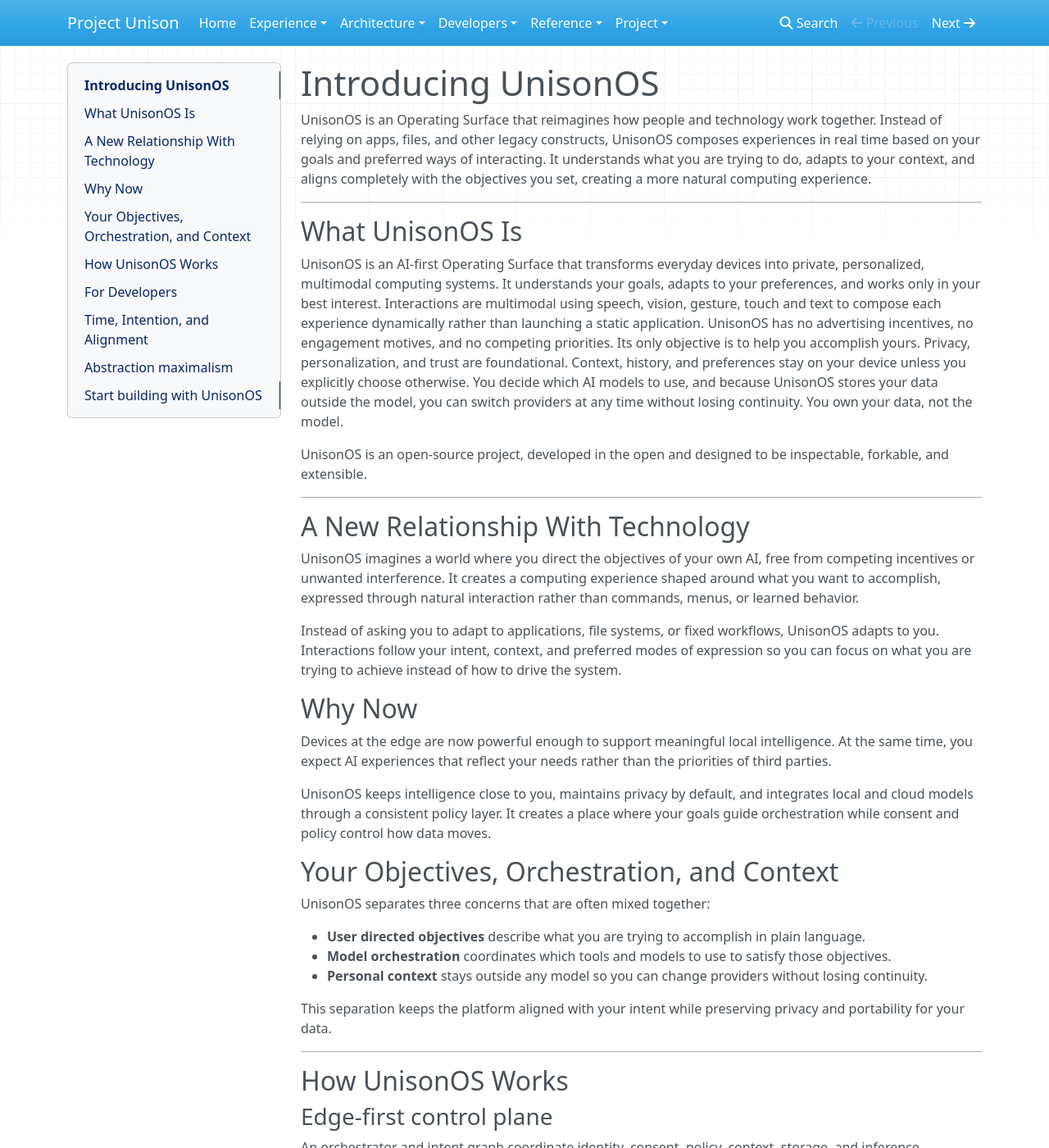
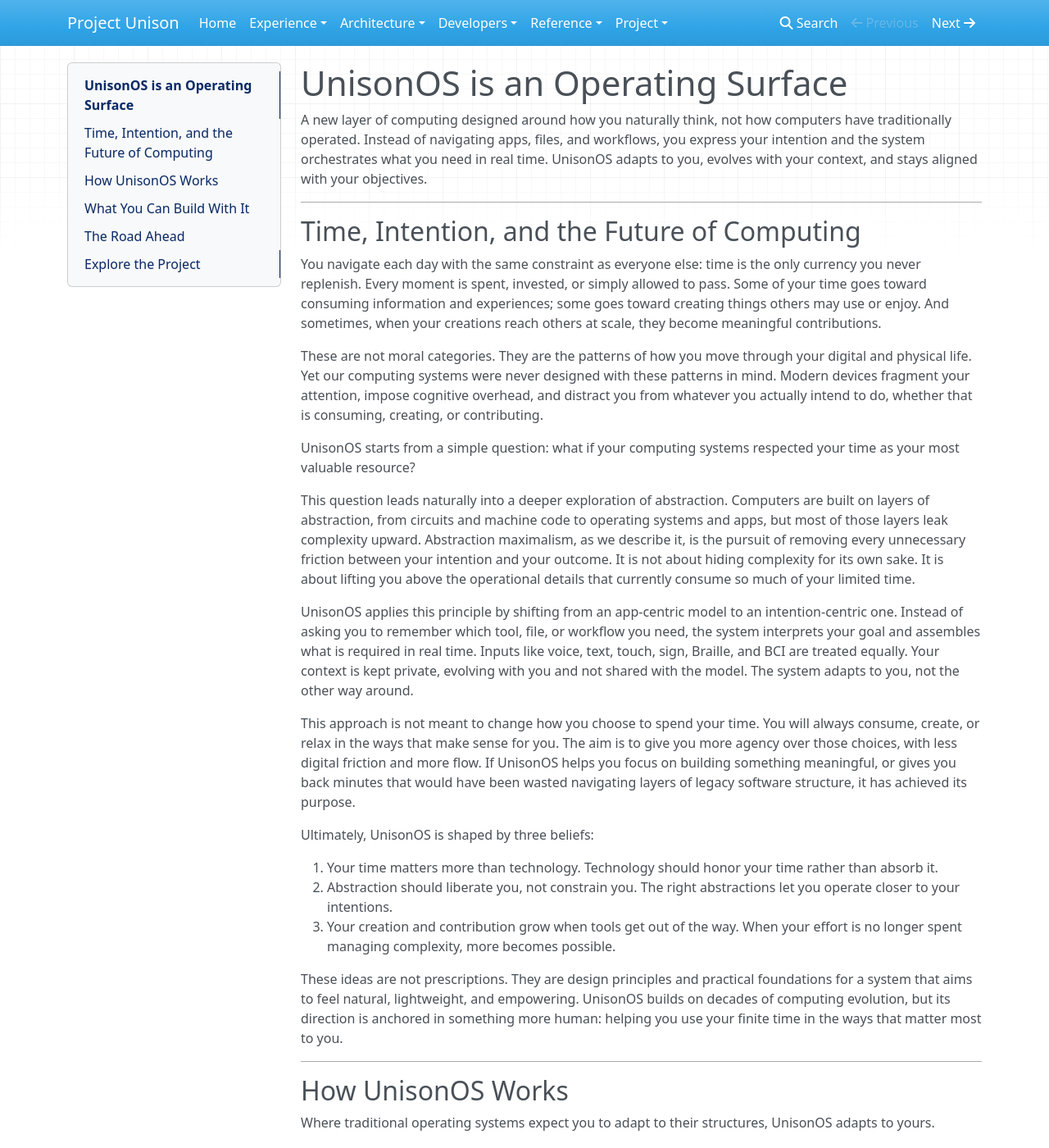
Before and after one commit to project-unisonOS/project-unisonos.github.io, an MkDocs documentation site: the page built from docs/index.md, in a window 1280 px wide and 1400 px high. Shown: the whole window at 82% size. Built offline with MkDocs 1.6.1, drawn with Linux system fonts in a browser that asks for light colours; nearby versions of some CDN libraries; some of the changed text lies outside the part shown.

Commit message:
Refresh landing page content

```diff
--- a/docs/index.md
+++ b/docs/index.md
@@ -1,92 +1,71 @@
-# Introducing UnisonOS
+# UnisonOS is an Operating Surface
 
-UnisonOS is an Operating Surface that reimagines how people and technology work together. Instead of relying on apps, files, and other legacy constructs, UnisonOS composes experiences in real time based on your goals and preferred ways of interacting. It understands what you are trying to do, adapts to your context, and aligns completely with the objectives you set, creating a more natural computing experience.
+A new layer of computing designed around how you naturally think, not how computers have traditionally operated. Instead of navigating apps, files, and workflows, you express your intention and the system orchestrates what you need in real time. UnisonOS adapts to you, evolves with your context, and stays aligned with your objectives.
 
-________________________________________
+---
 
-## What UnisonOS Is
+## Time, Intention, and the Future of Computing
 
-UnisonOS is an AI-first Operating Surface that transforms everyday devices into private, personalized, multimodal computing systems.
-It understands your goals, adapts to your preferences, and works only in your best interest.
-Interactions are multimodal using speech, vision, gesture, touch and text to compose each experience dynamically rather than launching a static application. UnisonOS has no advertising incentives, no engagement motives, and no competing priorities. Its only objective is to help you accomplish yours.
-Privacy, personalization, and trust are foundational. Context, history, and preferences stay on your device unless you explicitly choose otherwise. You decide which AI models to use, and because UnisonOS stores your data outside the model, you can switch providers at any time without losing continuity. You own your data, not the model.
+You navigate each day with the same constraint as everyone else: time is the only currency you never replenish. Every moment is spent, invested, or simply allowed to pass. Some of your time goes toward consuming information and experiences; some goes toward creating things others may use or enjoy. And sometimes, when your creations reach others at scale, they become meaningful contributions.
 
-UnisonOS is an open-source project, developed in the open and designed to be inspectable, forkable, and extensible.
+These are not moral categories. They are the patterns of how you move through your digital and physical life. Yet our computing systems were never designed with these patterns in mind. Modern devices fragment your attention, impose cognitive overhead, and distract you from whatever you actually intend to do, whether that is consuming, creating, or contributing.
 
-________________________________________
+UnisonOS starts from a simple question: what if your computing systems respected your time as your most valuable resource?
 
-## A New Relationship With Technology
+This question leads naturally into a deeper exploration of abstraction. Computers are built on layers of abstraction, from circuits and machine code to operating systems and apps, but most of those layers leak complexity upward. Abstraction maximalism, as we describe it, is the pursuit of removing every unnecessary friction between your intention and your outcome. It is not about hiding complexity for its own sake. It is about lifting you above the operational details that currently consume so much of your limited time.
 
-UnisonOS imagines a world where you direct the objectives of your own AI, free from competing incentives or unwanted interference. It creates a computing experience shaped around what you want to accomplish, expressed through natural interaction rather than commands, menus, or learned behavior.
+UnisonOS applies this principle by shifting from an app-centric model to an intention-centric one. Instead of asking you to remember which tool, file, or workflow you need, the system interprets your goal and assembles what is required in real time. Inputs like voice, text, touch, sign, Braille, and BCI are treated equally. Your context is kept private, evolving with you and not shared with the model. The system adapts to you, not the other way around.
 
-Instead of asking you to adapt to applications, file systems, or fixed workflows, UnisonOS adapts to you. Interactions follow your intent, context, and preferred modes of expression so you can focus on what you are trying to achieve instead of how to drive the system.
+This approach is not meant to change how you choose to spend your time. You will always consume, create, or relax in the ways that make sense for you. The aim is to give you more agency over those choices, with less digital friction and more flow. If UnisonOS helps you focus on building something meaningful, or gives you back minutes that would have been wasted navigating layers of legacy software structure, it has achieved its purpose.
 
-## Why Now
+Ultimately, UnisonOS is shaped by three beliefs:
 
-Devices at the edge are now powerful enough to support meaningful local intelligence. At the same time, you expect AI experiences that reflect your needs rather than the priorities of third parties.
+1. Your time matters more than technology. Technology should honor your time rather than absorb it.
+2. Abstraction should liberate you, not constrain you. The right abstractions let you operate closer to your intentions.
+3. Your creation and contribution grow when tools get out of the way. When your effort is no longer spent managing complexity, more becomes possible.
 
-UnisonOS keeps intelligence close to you, maintains privacy by default, and integrates local and cloud models through a consistent policy layer. It creates a place where your goals guide orchestration while consent and policy control how data moves.
+These ideas are not prescriptions. They are design principles and practical foundations for a system that aims to feel natural, lightweight, and empowering. UnisonOS builds on decades of computing evolution, but its direction is anchored in something more human: helping you use your finite time in the ways that matter most to you.
 
-## Your Objectives, Orchestration, and Context
-
-UnisonOS separates three concerns that are often mixed together:
-
-- **User directed objectives** describe what you are trying to accomplish in plain language.
-- **Model orchestration** coordinates which tools and models to use to satisfy those objectives.
-- **Personal context** stays outside any model so you can change providers without losing continuity.
-
-This separation keeps the platform aligned with your intent while preserving privacy and portability for your data.
-
-________________________________________
+---
 
 ## How UnisonOS Works
 
-### Edge-first control plane
+Where traditional operating systems expect you to adapt to their structures, UnisonOS adapts to yours.
 
-An orchestrator and intent graph coordinate identity, consent, policy, context, storage, and inference capabilities directly on the device.
+### Key characteristics
 
-### Context and profiles
+- **Intention-centric interaction**: you express your goal and the system gathers what is needed, from information to coordinated agent behaviors.
+- **Real-time orchestration**: autonomous agents collaborate to produce outcomes; each action happens in context, not isolation.
+- **Multimodal by design**: voice, text, vision, sign, Braille, touch, and BCI are first-class input and output channels, so you can use whatever is natural in the moment.
+- **Privacy-preserving personalization**: your contextual information stays on your device. It evolves with you, but it is not fed back into the model.
+- **Abstraction maximalism**: the system removes unnecessary layers between your thought and its execution. Complexity is handled by the system, not by you.
 
-Encrypted profiles and context graphs fuse signals, preferences, and history to understand goals without sending private data away.
+---
 
-### Multilingual, multimodal I/O
+## What You Can Build With It
 
-Speech, vision, text, and sensor-driven interactions are unified through a renderer, shell, and I/O services that generate experiences dynamically on your device.
+Developers can go beyond traditional apps and build intent-responsive capabilities:
 
-### Inference freedom
+- Agents that collaborate to perform multi-step tasks.
+- IO modules for new modalities like Braille, sign language, or BCI.
+- Domain-specific reasoning engines.
+- Extensions that plug into the orchestration pipeline.
+- Interfaces that adapt to user context in real time.
 
-A dedicated inference gateway routes requests to local or cloud models based on your preferences. Personal data remains outside the model, giving you complete freedom to switch providers at any time.
-For a deeper technical breakdown, see the [Architecture section](architecture/overview.md).
+UnisonOS offers a platform where higher-level thinking directly shapes system behavior.
 
-________________________________________
+---
 
-## For Developers
+## The Road Ahead
 
-UnisonOS is open source and built to be hacked on. If you want to run the devstack, renderer, and services locally:
+UnisonOS is early in its journey, but the path is clear: a computing world where the system meets you where you are, understands what you want to accomplish, and reduces the cost of every interaction in time, friction, and cognitive load.
 
-- Start at [Developers → Get Started](developers/get-started.md) for the full onboarding path.
-- See [Developers → Devstack Setup](developers/devstack.md) for running the Docker-based local environment.
-- See [Developers → Renderer & Shell](developers/renderer-and-shell.md) to run UI surfaces against the stack.
-- Browse the full repo directory in [Developers → Workspace & Repos](developers/workspace-and-repos.md) for direct links to each repo and README.
+If the history of computing is a steady march toward more powerful abstraction, UnisonOS is the next frontier: a system where your intention is the primary interface.
 
-________________________________________
+---
 
-## Time, Intention, and Alignment
+## Explore the Project
 
-You bring time, energy, and attention to every task. UnisonOS treats those as scarce resources that the platform should respect. Instead of pulling you into engagement loops, it helps you define what matters now and then organizes tools, models, and services around those priorities.
-
-You describe outcomes in your own words and UnisonOS keeps them at the center of the experience. It remembers what you have already done, suggests next steps when they are useful, and steps back when they are not. Alignment is not a slogan but a contract between your stated objectives and how the system behaves.
-
-## Abstraction maximalism
-
-Human cognition works through abstraction. You compress complexity into concepts such as objects, patterns, and goals so you can think and act efficiently. Long before computers, written language, maps, musical notation, and mathematics all served as abstraction layers that helped people manage complexity without holding every detail in mind.
-
-Computing followed the same trajectory: machine code, programming languages, operating systems, graphical interfaces, and applications. Each step hid unnecessary detail so you could focus on intentions instead of mechanics.
-
-UnisonOS continues that progression. It reduces the need for files, folders, and individual applications. It understands your goals, interprets your context, and generates the right experience on demand so you can work at the level of intention rather than infrastructure.
-
-## Start building with UnisonOS
-
-If you want to go deeper, the next step is to run the stack yourself.
-
-[Start building with UnisonOS → Developers / Get Started](developers/get-started.md)
+- [Architecture](architecture/overview.md)
+- [Developer Guides](developers/get-started.md)
+- [Repositories](developers/workspace-and-repos.md)
```
